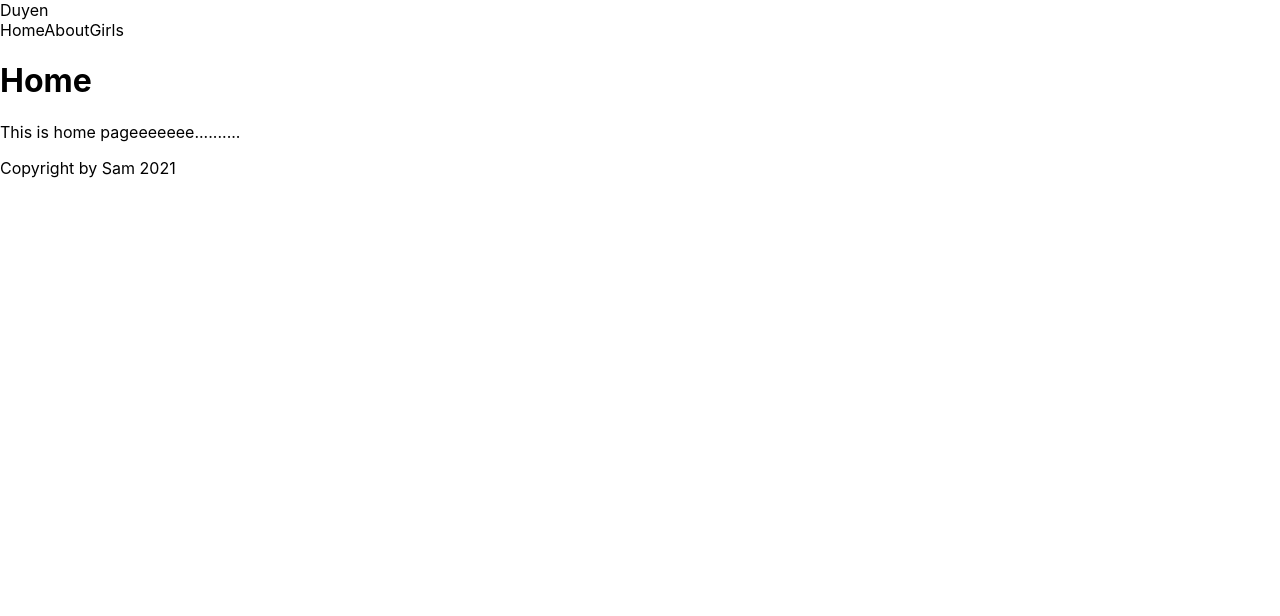
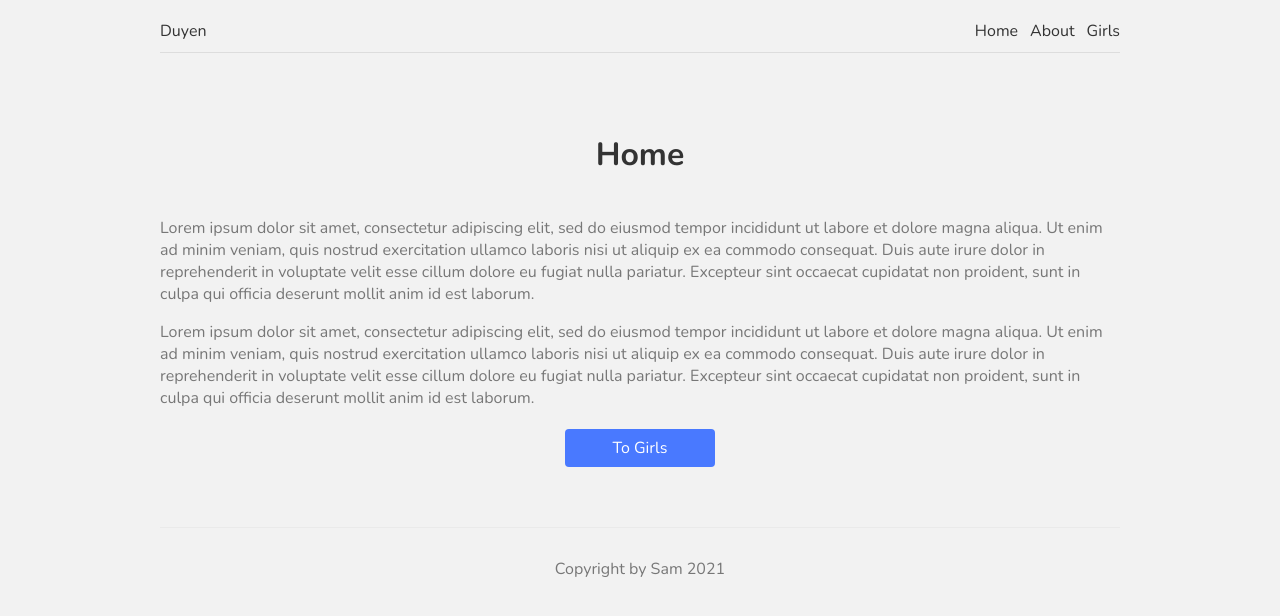
Before and after one commit to nnkyduyen1999/nextjs-from-scratch, a Next.js app: page / in a window 1280 px wide. Shown: the top 616 px of the page. Built offline with nearby package versions, Linux system fonts and the light colour scheme.

Commit message:
css styling

```diff
--- a/components/Footer/footer.js
+++ b/components/Footer/footer.js
@@ -1,5 +1,5 @@
 const Footer = () => {
-  return <div>Copyright by Sam 2021</div>;
+  return <footer>Copyright by Sam 2021</footer>;
 };
 
 export default Footer;
--- a/components/Layout/layout.js
+++ b/components/Layout/layout.js
@@ -3,7 +3,7 @@ import Footer from "../Footer/footer";
 
 const Layout = ({ children }) => {
   return (
-    <div>
+    <div className="content">
       <Navbar />
       {children}
       <Footer />
--- a/pages/index.js
+++ b/pages/index.js
@@ -1,9 +1,31 @@
+import Link from "next/link";
+import styles from "../styles/Home.module.css";
 
 export default function Home() {
   return (
     <div>
-      <h1>Home</h1>
-      <p>This is home pageeeeeee..........</p>
+      <h1 className={styles.title}>Home</h1>
+      <p className={styles.text}>
+        Lorem ipsum dolor sit amet, consectetur adipiscing elit, sed do eiusmod
+        tempor incididunt ut labore et dolore magna aliqua. Ut enim ad minim
+        veniam, quis nostrud exercitation ullamco laboris nisi ut aliquip ex ea
+        commodo consequat. Duis aute irure dolor in reprehenderit in voluptate
+        velit esse cillum dolore eu fugiat nulla pariatur. Excepteur sint
+        occaecat cupidatat non proident, sunt in culpa qui officia deserunt
+        mollit anim id est laborum.
+      </p>
+      <p className={styles.text}>
+        Lorem ipsum dolor sit amet, consectetur adipiscing elit, sed do eiusmod
+        tempor incididunt ut labore et dolore magna aliqua. Ut enim ad minim
+        veniam, quis nostrud exercitation ullamco laboris nisi ut aliquip ex ea
+        commodo consequat. Duis aute irure dolor in reprehenderit in voluptate
+        velit esse cillum dolore eu fugiat nulla pariatur. Excepteur sint
+        occaecat cupidatat non proident, sunt in culpa qui officia deserunt
+        mollit anim id est laborum.
+      </p>
+      <Link href="/girls">
+        <a className={styles.btn}>To Girls</a>
+      </Link>
     </div>
   );
 }
--- a/styles/Home.module.css
+++ b/styles/Home.module.css
@@ -1,121 +1,18 @@
-.container {
-  min-height: 100vh;
-  padding: 0 0.5rem;
-  display: flex;
-  flex-direction: column;
-  justify-content: center;
-  align-items: center;
-  height: 100vh;
-}
-
-.main {
-  padding: 5rem 0;
-  flex: 1;
-  display: flex;
-  flex-direction: column;
-  justify-content: center;
-  align-items: center;
-}
-
-.footer {
-  width: 100%;
-  height: 100px;
-  border-top: 1px solid #eaeaea;
-  display: flex;
-  justify-content: center;
-  align-items: center;
-}
-
-.footer a {
-  display: flex;
-  justify-content: center;
-  align-items: center;
-  flex-grow: 1;
-}
-
-.title a {
-  color: #0070f3;
-  text-decoration: none;
-}
-
-.title a:hover,
-.title a:focus,
-.title a:active {
-  text-decoration: underline;
-}
-
 .title {
-  margin: 0;
-  line-height: 1.15;
-  font-size: 4rem;
-}
-
-.title,
-.description {
+  color: #333;
+  padding-bottom: 20px;
   text-align: center;
 }
-
-.description {
-  line-height: 1.5;
-  font-size: 1.5rem;
+.text {
+  color: #777;
 }
-
-.code {
-  background: #fafafa;
-  border-radius: 5px;
-  padding: 0.75rem;
-  font-size: 1.1rem;
-  font-family: Menlo, Monaco, Lucida Console, Liberation Mono, DejaVu Sans Mono,
-    Bitstream Vera Sans Mono, Courier New, monospace;
+.btn {
+  display: block;
+  width: 150px;
+  padding: 8px 0;
+  margin: 20px auto;
+  background: #4979ff;
+  border-radius: 4px;
+  color: white;
+  text-align: center;
 }
-
-.grid {
-  display: flex;
-  align-items: center;
-  justify-content: center;
-  flex-wrap: wrap;
-  max-width: 800px;
-  margin-top: 3rem;
-}
-
-.card {
-  margin: 1rem;
-  padding: 1.5rem;
-  text-align: left;
-  color: inherit;
-  text-decoration: none;
-  border: 1px solid #eaeaea;
-  border-radius: 10px;
-  transition: color 0.15s ease, border-color 0.15s ease;
-  width: 45%;
-}
-
-.card:hover,
-.card:focus,
-.card:active {
-  color: #0070f3;
-  border-color: #0070f3;
-}
-
-.card h2 {
-  margin: 0 0 1rem 0;
-  font-size: 1.5rem;
-}
-
-.card p {
-  margin: 0;
-  font-size: 1.25rem;
-  line-height: 1.5;
-}
-
-.logo {
-  height: 1em;
-  margin-left: 0.5rem;
-}
-
-@media (max-width: 600px) {
-  .grid {
-    width: 100%;
-    flex-direction: column;
-  }
-}
--- a/styles/globals.css
+++ b/styles/globals.css
@@ -1,16 +1,37 @@
-html,
+@import url("https://fonts.googleapis.com/css2?family=Nunito:wght@300;400;600;700&display=swap");
+
 body {
-  padding: 0;
-  margin: 0;
-  font-family: -apple-system, BlinkMacSystemFont, Segoe UI, Roboto, Oxygen,
-    Ubuntu, Cantarell, Fira Sans, Droid Sans, Helvetica Neue, sans-serif;
+  background: #f2f2f2;
+  color: #333;
+  font-family: "Nunito";
 }
-
 a {
-  color: inherit;
+  color: #333;
   text-decoration: none;
 }
-
-* {
-  box-sizing: border-box;
+.content {
+  max-width: 960px;
+  margin: 0 auto;
 }
+nav {
+  margin: 10px auto 80px;
+  padding: 10px 0;
+  display: flex;
+  justify-content: flex-end;
+  align-items: flex-end;
+  border-bottom: 1px solid #ddd;
+}
+nav a {
+  margin-left: 12px;
+}
+nav .logo {
+  margin-right: auto;
+}
+footer {
+  display: block;
+  text-align: center;
+  padding: 30px 0;
+  margin-top: 60px;
+  color: #777;
+  border-top: 1px solid #eaeaea;
+}
```
Also changed, not shown: pages/about.js (+18 -1 lines), styles/Girls.module.css (added).
